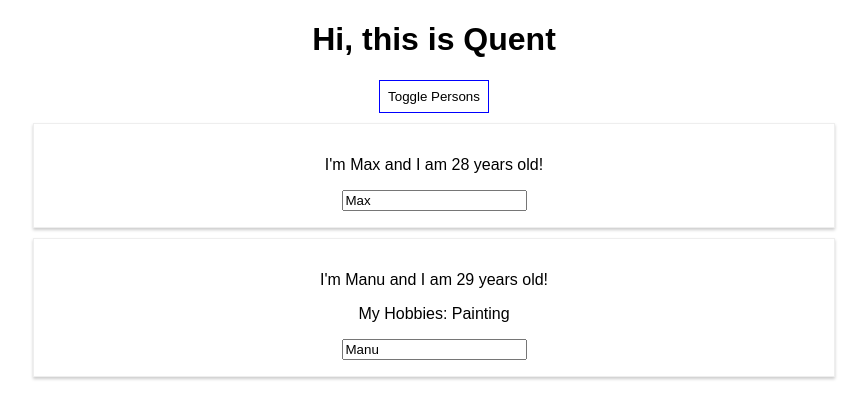
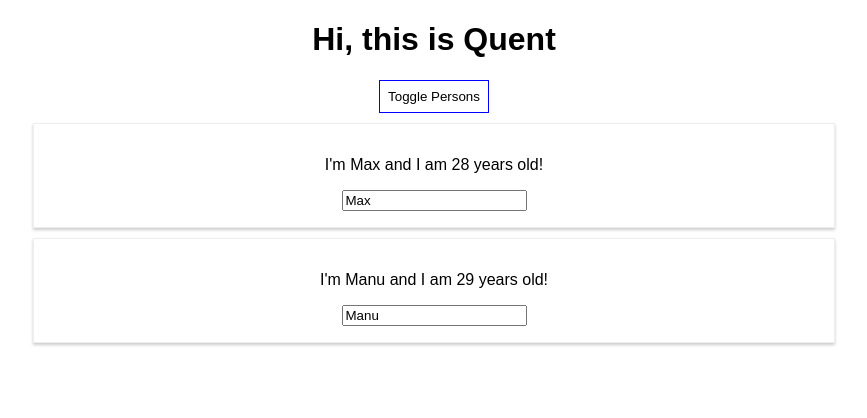
Before and after one commit to GalaxyDefender/react-guide, a React (Create React App) app: page / in a window 1280 px wide. Both pictures are taken after a click on the button "Toggle Persons". Shown: the top 418 px of the page, without its empty margins (206-1073 px from the left). Built offline with nearby package versions, Linux system fonts and the light colour scheme.

Commit message:
return array output via map()

```diff
--- a/src/App.js
+++ b/src/App.js
@@ -50,14 +50,11 @@
     if( this.state.showPerson ) {
       persons = (
         <div>
-          <Person
-            name={this.state.persons[0].name}
-            age={this.state.persons[0].age}/>
-          <Person
-            name={this.state.persons[1].name}
-            age={this.state.persons[1].age}
-            click={this.switchNameHandler.bind(this, 'Quent')}
-            changed={this.nameChangedHandler}>My Hobbies: Painting</Person>
+          {this.state.persons.map(person => {
+            return <Person
+              name={person.name}
+              age={person.age}/>
+          })}
         </div>
       )
     }
```
